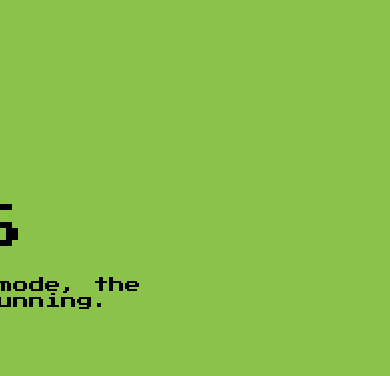
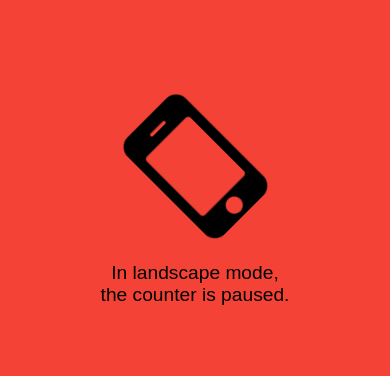
Before and after one commit to Vicky1526/Vicky1526.github.io, a plain HTML site: page html/GIndex.html in a window 390 px wide. Shown: the part 166-542 px from the top of the page. Drawn offline with Linux system fonts and the light colour scheme.

Commit message:
orientation changes

```diff
--- a/css/GStyle.css
+++ b/css/GStyle.css
@@ -1,59 +1,79 @@
+@media screen and (max-width: 600px) {
     /* CSS rules related to orientationchange events */
-
     .running,
     .paused {
         display: none;
     }
-
     body.landscape {
-    background-color: #F44336;
-    /* red */
+        background-color: #8BC34A;
     }
-
     body.landscape .paused {
         display: -webkit-box;
         display: flex;
     }
-
     body.portrait {
-    background-color: #8BC34A;
-    /* green */
+        background-color: #F44336;
     }
-
     body.portrait .running {
         display: -webkit-box;
         display: flex;
+        flex-direction: column;
+        width: 350px;
     }
-
-
     /* CSS rules to look pretty, unrelated to orientationchange events */
-
     body {
-    margin: 0;
-    display: -webkit-box;
+        /* background-color: lawngreen; */
+        margin: 0px auto;
+        /* display: -webkit-box; */
         display: flex;
-    -webkit-box-pack: center;
+        flex-direction: column;
+        flex-wrap: nowrap;
+        align-items: center;
         justify-content: center;
     }
-
-* {
-    font-family: 'Press Start 2P', cursive;
-    -webkit-font-smoothing: antialiased;
+    .screen {
+        /* background-color: #fff; */
+        /* margin: 20px auto; */
+        top: 20%;
+        position: absolute;
+        height: 350px;
+        max-width: 350px;
+        padding: 10px;
+        /* top: 20%; */
+        /* -webkit-transform: translate(-50%, -50%); */
+        /* transform: translate(-50%, -50%); */
+        align-items: center;
+        justify-content: center;
     }
-
-.screen {
-    position: absolute;
-    top: 50%;
-    -webkit-transform: translate(-50%, -50%);
-    transform: translate(-50%, -50%);
-    -webkit-box-orient: vertical;
-    -webkit-box-direction: normal;
-    flex-direction: column;
-    -webkit-box-align: center;
-    align-items: center;
+    p {
+        margin: 0;
+        padding: 0;
+        font-family: sans-serif;
+        font-size: 1.2rem;
+        text-align: center;
+        width: 100%;
+        ;
     }
-
     .counter {
-    font-size: 3em;
+        display: none;
+        margin: 0;
+        padding: 0;
+        font-size: 0.8rem;
         margin-bottom: 25px;
     }
+    .fa {
+        margin: 0;
+        padding: 0;
+        /* background-color: maroon; */
+        transform: rotate(-90deg);
+        font-size: 12rem;
+        -webkit-animation: rotatePortrait 2s steps(5, end) 0s infinite;
+        animation: rotatePortrait 2s steps(5, end) 0s infinite;
+        animation-timing-function: ease-in-out;
+    }
+    @keyframes rotatePortrait {
+        0% {
+            transform: rotate(-0deg);
+        }
+    }
+}
--- a/html/GIndex.html
+++ b/html/GIndex.html
@@ -6,6 +6,7 @@
     <title>CodePen - Javascript matchMedia()</title>
     <meta name="viewport" content="width=device-width">
     <link href='https://fonts.googleapis.com/css?family=Press+Start+2P' rel='stylesheet' type='text/css'>
+    <link rel="stylesheet" href="//maxcdn.bootstrapcdn.com/font-awesome/4.3.0/css/font-awesome.min.css">
     <link rel="stylesheet" href="/css/GStyle.css">
 
 </head>
@@ -13,12 +14,14 @@
 <body>
     <!-- partial:index.partial.html -->
     <div class="screen running">
+        <i class="fa fa-mobile"></i>
+        <p>In landscape mode, <br> the counter is paused.</p>
         <div class="counter">0</div>
-        In portrait mode, the counter is running.
+
     </div>
     <div class="screen paused">
+        <p>In portrait mode, the counter is running.</p>
         <div class="counter">0</div>
-        In landscape mode, the counter is paused.
     </div>
     <!-- partial -->
     <script src="/js/GScript.js"></script>
--- a/js/GScript.js
+++ b/js/GScript.js
@@ -6,17 +6,19 @@ var updateCounter = function() {
         element.innerHTML = counter;
     });
     timeout = setTimeout(updateCounter, 1000);
+    console.log(counter)
 }
+
 
 var orientationQuery = window.matchMedia('(orientation: portrait)');
 
 var orientationHandler = function(portraitOrientation) {
     if (portraitOrientation.matches) {
         document.body.className = 'portrait';
-        updateCounter();
+        clearTimeout(timeout);
     } else {
         document.body.className = 'landscape';
-        clearTimeout(timeout);
+        updateCounter();
     }
 };
 
```
Lines whose indentation alone changed are shown as unchanged.
